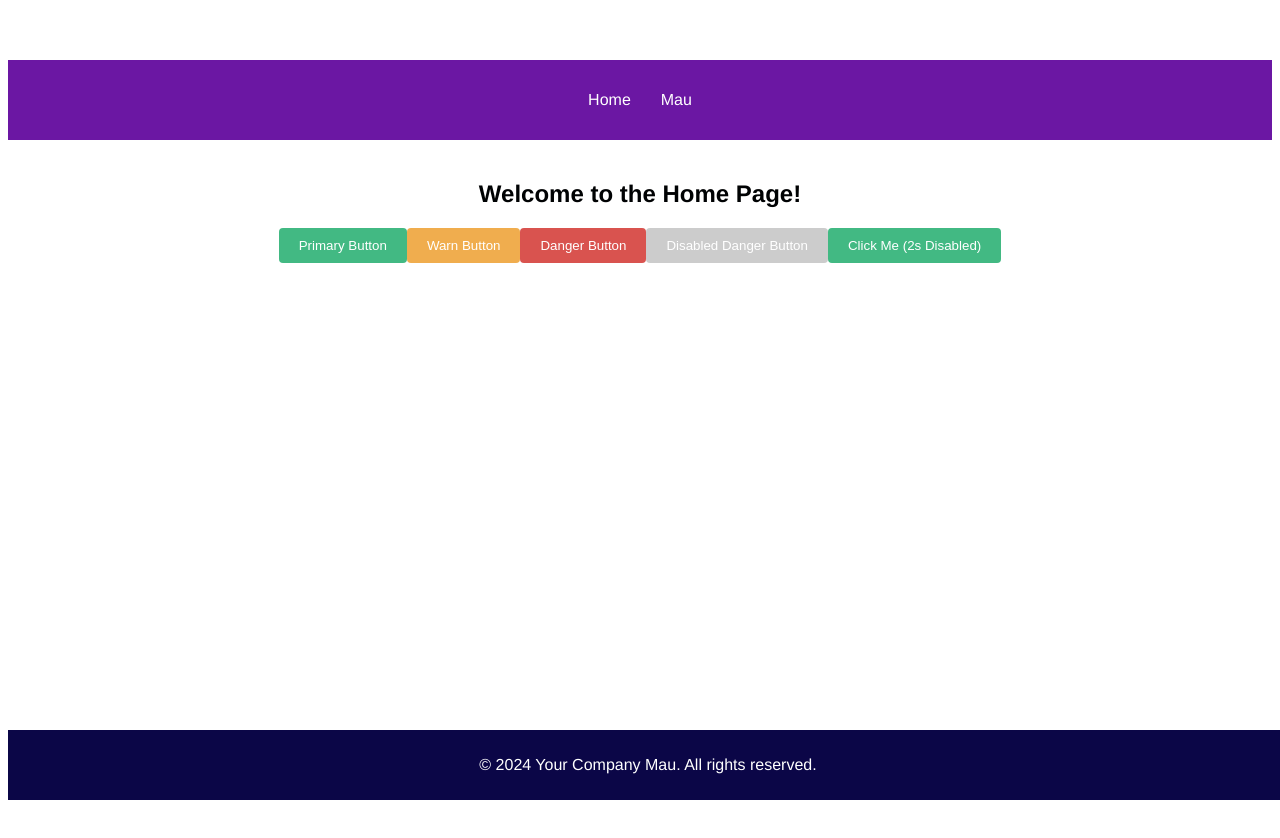
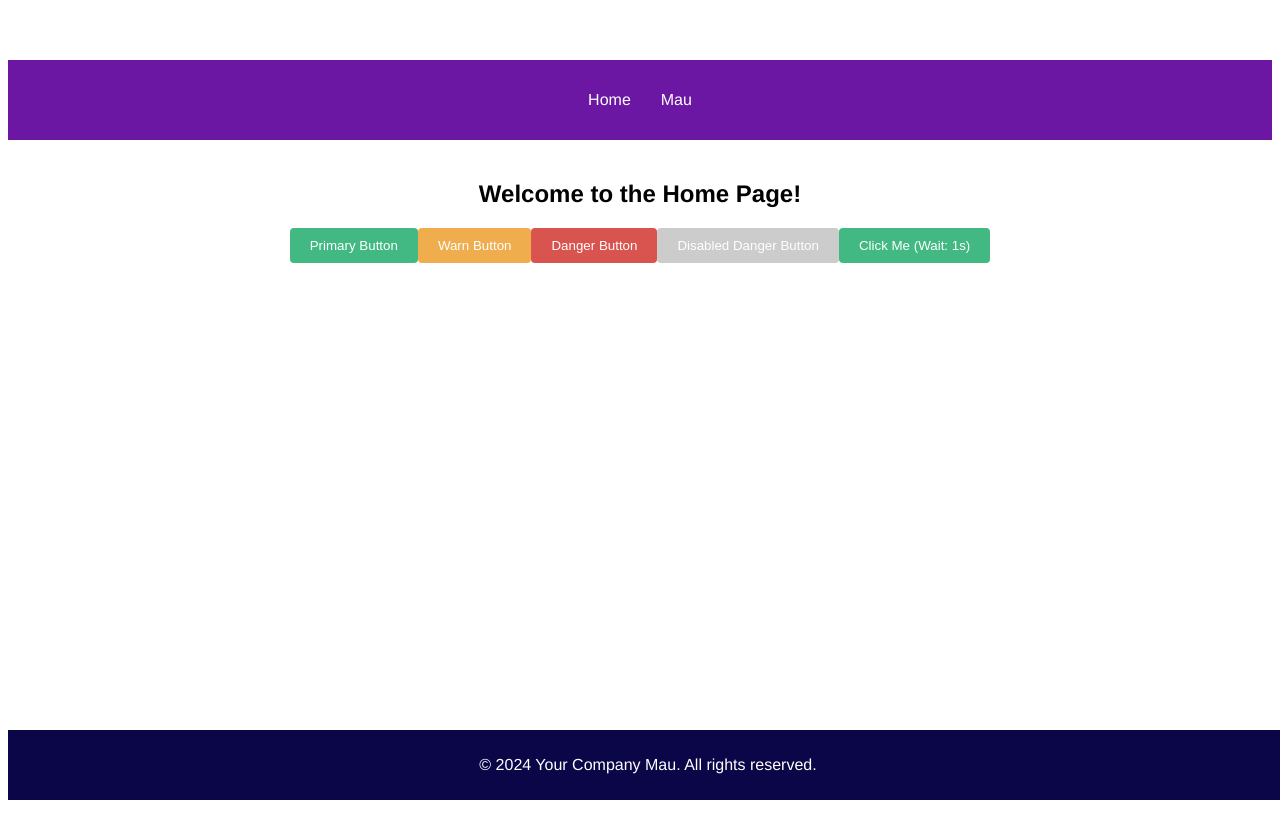
Before and after one commit to Mauranneakam/tp4, a Vue app: page / in a window 1280 px wide. Shown: the top 838 px of the page. Built offline with nearby package versions, Linux system fonts and the light colour scheme.

Commit message:
slowing down the button on click

```diff
--- a/src/components/HomePage.vue
+++ b/src/components/HomePage.vue
@@ -6,8 +6,8 @@
     <BaseButton color="danger" :isDisabled="false">Danger Button</BaseButton>
     <BaseButton color="danger" :isDisabled="true">Disabled Danger Button</BaseButton>
 
-    <!-- New Button for Disabling -->
-    <BaseButton :isDisabled="isButtonDisabled" @click="handleClick">Click Me (2s Disabled)</BaseButton>
+    <!-- Button with increasing wait time -->
+    <BaseButton :isDisabled="isButtonDisabled" @click="handleClick">Click Me (Wait: {{ waitTime }}s)</BaseButton>
   </div>
 </template>
 
@@ -21,20 +21,30 @@ export default {
   },
   data() {
     return {
-      isButtonDisabled: false
+      isButtonDisabled: false,
+      clickCount: 0 // Counter for the number of clicks
     };
+  },
+  computed: {
+    waitTime() {
+      // Calculate wait time based on the number of clicks
+      return this.clickCount + 1; // Start from 1 second
+    }
   },
   methods: {
     handleClick() {
       // Disable the button
       this.isButtonDisabled = true;
 
-      // Create a promise that resolves after 2 seconds
+      // Increment click count
+      this.clickCount++;
+
+      // Create a promise that resolves after the wait time
       return new Promise((resolve) => {
         setTimeout(() => {
           this.isButtonDisabled = false; // Re-enable the button
           resolve(); // Resolve the promise
-        }, 2000);
+        }, this.waitTime * 1000); // Convert to milliseconds
       });
     }
   }
```
